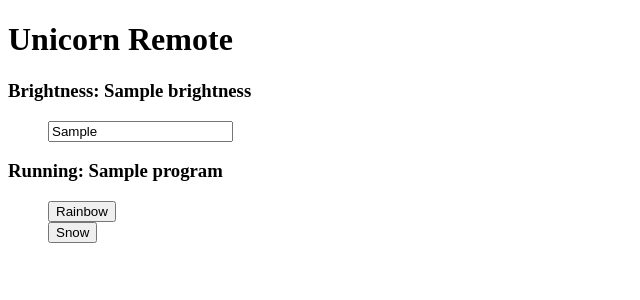
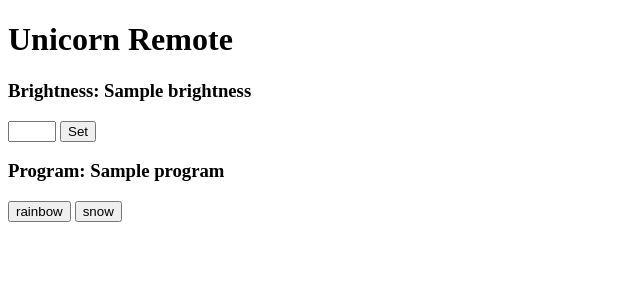
Before and after one commit to njbbaer/unicorn-remote, a Flask app: template templates/home.html in a window 1280 px wide. Shown: the top 300 px of the page, without its empty margins (0-640 px from the left). Run offline with Flask 2, Linux system fonts and the light colour scheme; the template is opened without the code that fills it: most values are stand-ins (such as "Sample title", 1, 10 or a date in 2020).

Commit message:
Create global state & refactor

```diff
--- a/remote.py
+++ b/remote.py
@@ -1,21 +1,37 @@
-from flask import Flask, render_template, request, g
+from flask import Flask, render_template, request
+from flask_restful import Resource, Api
+import unicornhat as unicorn
 import argparse
-import unicornhat as unicorn
 import json
 
 app = Flask(__name__)
 
+state = {
+    'brightness': 50,
+    'program': None,
+}
+
+def set_brightness(brightness):
+    state['brightness'] = brightness
+    unicorn.brightness(brightness/100)
+
+def set_program(program_name):
+    state['program'] = program_name
 
 @app.route('/', methods=['POST', 'GET'])
-def home(brightness=50, program=None):
+def home(brightness=state['brightness'],
+         program=state['program']):
+
     if request.method == 'POST':
-        brightness = int(request.form['brightness'])
-        program = request.form['program']
-        unicorn.brightness(brightness/100)
-        print('running program', program, 'at', brightness)
 
-    return render_template('home.html', brightness=brightness, program=program)
+        if 'brightness' in request.form:
+            set_brightness(int(request.form['brightness']))
 
+        if 'program' in request.form:
+            set_program(request.form['program'])
+
+    return render_template('home.html', brightness=state['brightness'],
+                                        program=state['program'])
 
 if __name__ == '__main__':
     parser = argparse.ArgumentParser()
--- a/templates/home.html
+++ b/templates/home.html
@@ -1,14 +1,18 @@
 <!doctype html>
 
 <title>Unicorn Remote</title>
+
 <h1>Unicorn Remote</h1>
 
-<form action="/" method="post" class="add-entry">
-    <dl>
-        <dt><h3>Brightness: {{ brightness }}</h3></dt>
-        <dd><input type="text" name="brightness" value={{ brightness }}></dd>
-        <dt><h3>Running: {{ program }}</h3></dt>
-        <dd><input type="submit" name="program" value="Rainbow"></dd>
-        <dd><input type="submit" name="program" value="Snow"></dd>
-    </dl>
+<form action="/" method="post">
+    <h3>Brightness: {{ brightness }}</h3>
+    <input type="number" name="brightness" style="width: 40px"
+        min="0" max="100" value={{ brightness }}>
+    <input type="submit" value="Set">
 </form>
+
+<form action="/" method="post">
+    <h3>Program: {{ program }}</h3>
+    <input type="submit" name="program" value="rainbow">
+    <input type="submit" name="program" value="snow">
+</form>
```
